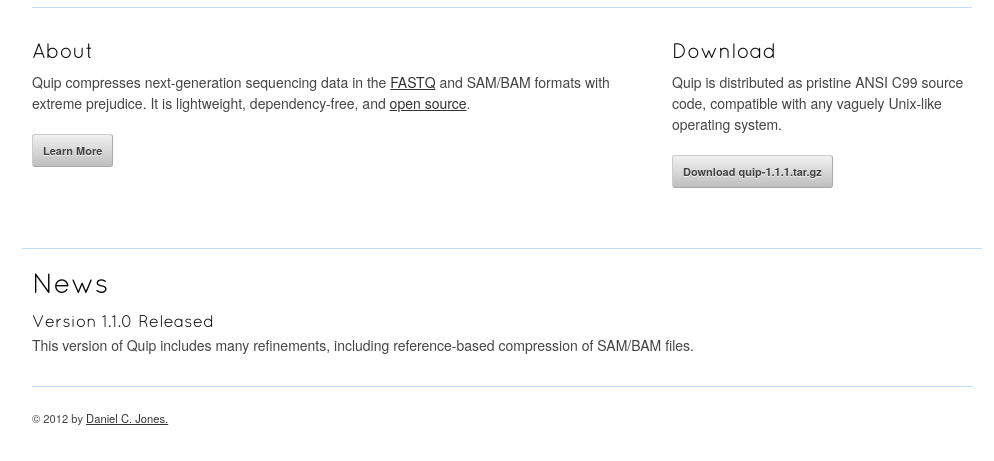
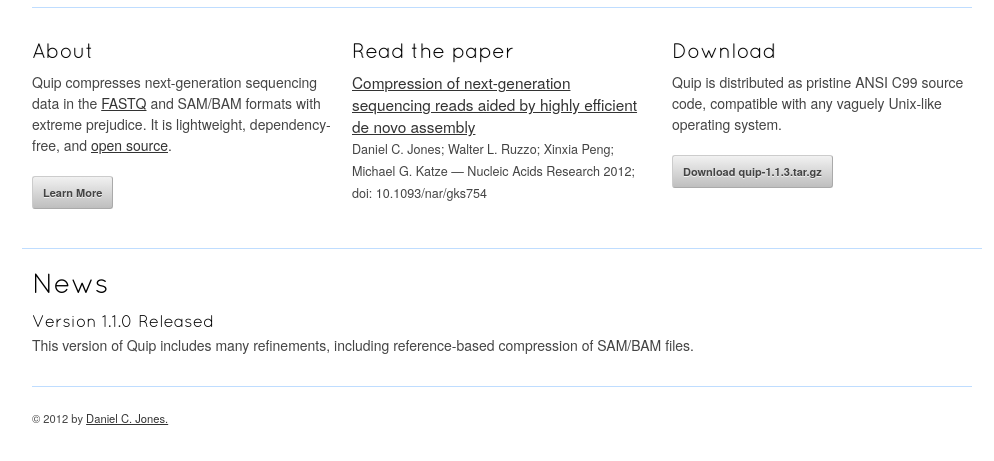
Before and after one commit to dcjones/quip-website, a plain HTML site: page index.html in a window 1280 px wide. Shown: the part 93-554 px from the top of the page, without its empty margins (138-1132 px from the left). Drawn offline with nearby package versions, Linux system fonts and the light colour scheme.

Commit message:
Add a link to the paper.

```diff
--- a/index.html
+++ b/index.html
@@ -45,7 +45,7 @@
 
 	<div class="container" id="title_block">
 
-		<div class="two-thirds column" id="about_block">
+		<div class="one-third column" id="about_block">
 			<h4>About</h4>
 
 			<p>Quip compresses next-generation sequencing data in the
@@ -57,12 +57,27 @@
 			<p><a href="https://github.com/dcjones/quip#readme" class="button">Learn More</a></p>
 		</div>
 
+        <div class="one-third column" id="paper_block">
+            <h4>Read the paper</h4>
+            <p>
+            <a class="citation_title"
+            href="http://nar.oxfordjournals.org/content/early/2012/08/14/nar.gks754.full">
+            Compression of next-generation sequencing reads aided by highly
+            efficient de novo assembly</a><br />
+            <span class="citation_small">
+            Daniel C. Jones; Walter L. Ruzzo; Xinxia Peng; Michael G. Katze
+            &mdash;
+            Nucleic Acids Research 2012; doi: 10.1093/nar/gks754
+            </span>
+            </p>
+        </div>
+
 		<div class="one-third column" id="download_block">
 			<h4>Download</h4>
 			<p>Quip is distributed as pristine ANSI C99 source code, compatible
 				with any vaguely Unix-like operating system.</p>
 
-			<a href="https://github.com/downloads/dcjones/quip/quip-1.1.1.tar.gz" class="button">Download quip-1.1.1.tar.gz</a>
+			<a href="https://github.com/downloads/dcjones/quip/quip-1.1.3.tar.gz" class="button">Download quip-1.1.3.tar.gz</a>
 		</div>
 		<hr />
 	</div>
--- a/stylesheets/layout.css
+++ b/stylesheets/layout.css
@@ -31,6 +31,14 @@ div#about_block, div#paper_block, div#download_block {
 
 div#about_block h4, div#paper_block h4, div#download_block h4 {
 	text-shadow: 1px 0px 0 #eee;
+}
+
+.citation_title {
+    font-size: 110%;
+}
+
+.citation_small {
+    font-size: 90%;
 }
 
 hr { border: solid #bfddff; border-width: 1px 0 0; clear: both; margin: 10px 0 20px; height: 0; }
```
